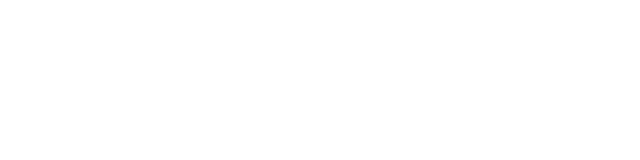
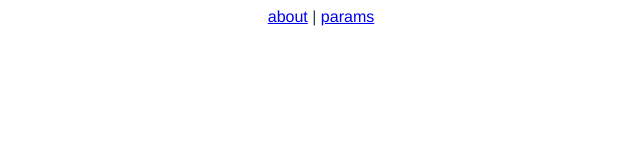
Before and after one commit to zhaoxin311/vue_router_demo_jspang, a Vue app: page /hi1 in a window 1280 px wide. Shown: the top 160 px of the page, without its empty margins (319-959 px from the left). Built offline with nearby package versions, Linux system fonts and the light colour scheme.

Commit message:
vue-router 利用URL传递参数

```diff
--- a/src/App.vue
+++ b/src/App.vue
@@ -7,9 +7,13 @@
        传递： <router-link :to="{ name: 'hi1', params: { username: 'jspang', id: 22 } }" >hi1</router-link>
       接收：{{ message }}---{{ $route.params.username }}---{{ $route.params.id }}
         -->
+    <router-link to="/">about</router-link>
+    |
+    <!-- 加入了正则，我们再传递数字之外的其他参数，params.vue组件就没有办法接收到 -->
+    <router-link to="/params/189/this is a title">params</router-link>
     <router-view />
-    <router-view name="left" class="left" />
-    <router-view name="right" class="right" />
+    <!-- <router-view name="left" class="left" />
+    <router-view name="right" class="right" /> -->
   </div>
 </template>
 
--- /dev/null
+++ b/src/components/params.vue
@@ -0,0 +1,21 @@
+<template>
+  <div class="params">
+    <h2>{{ message }}</h2>
+    <!-- 接收传递过来的参数 -->
+    <p>newsID：{{ $route.params.newsId }}</p>
+    <p>newsTitle：{{ $route.params.newsTitle }}</p>
+  </div>
+</template>
+
+<script>
+export default {
+  name: 'params',
+  data() {
+    return {
+      message: '我是params页面'
+    }
+  }
+}
+</script>
+
+<style scoped lang="scss"></style>
--- a/src/router/index.js
+++ b/src/router/index.js
@@ -1,26 +1,32 @@
 import Vue from 'vue'
 import VueRouter from 'vue-router'
-import Home from '../views/Home.vue'
-import hi1 from '../components/hi1.vue'
-import hi2 from '../components/hi2.vue'
+// import Home from '../views/Home.vue'
+// import hi1 from '../components/hi1.vue'
+// import hi2 from '../components/hi2.vue'
 
 Vue.use(VueRouter)
 
 const routes = [
+  // {
+  //   // 单页面多路由 如何配置路由，left，right 是路由的name属性
+  //   // path: '/',
+  //   // name: 'Home',
+  //   // components: {
+  //   //   default: Home,
+  //   //   left: hi1,
+  //   //   right: hi2
+  //   // }
+  // },
   {
-    // 单页面多路由 如何配置路由，left，right 是路由的name属性
     path: '/',
-    name: 'Home',
-    components: {
-      default: Home,
-      left: hi1,
-      right: hi2
-    }
+    name: 'About',
+    component: () => import('../views/About.vue')
   },
   {
-    path: '/about',
-    name: 'About',
-    component: () => import('../views/About.vue')
+    // 用冒号绑定两个要传递的参数
+    path: '/params/:newsId(\\d+)/:newsTitle',
+    name: 'Params',
+    component: () => import('../components/params.vue')
   }
 ]
 
```
